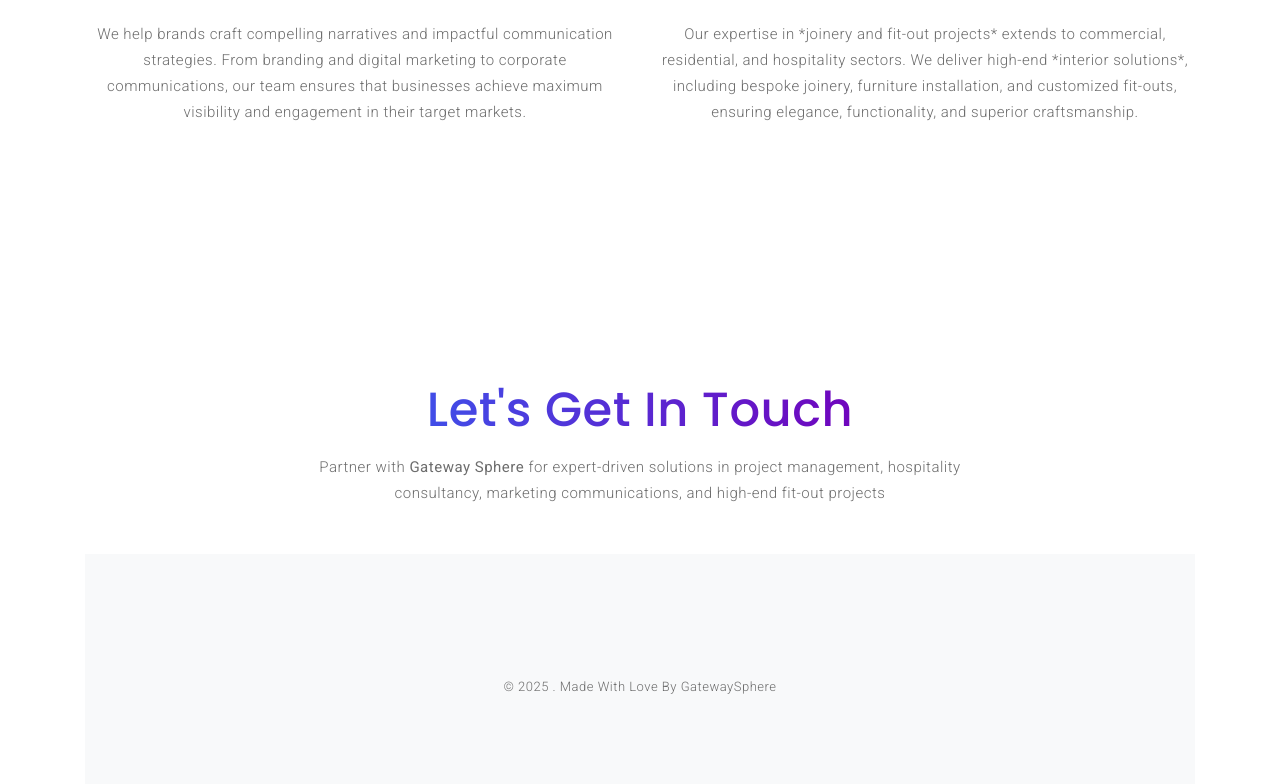
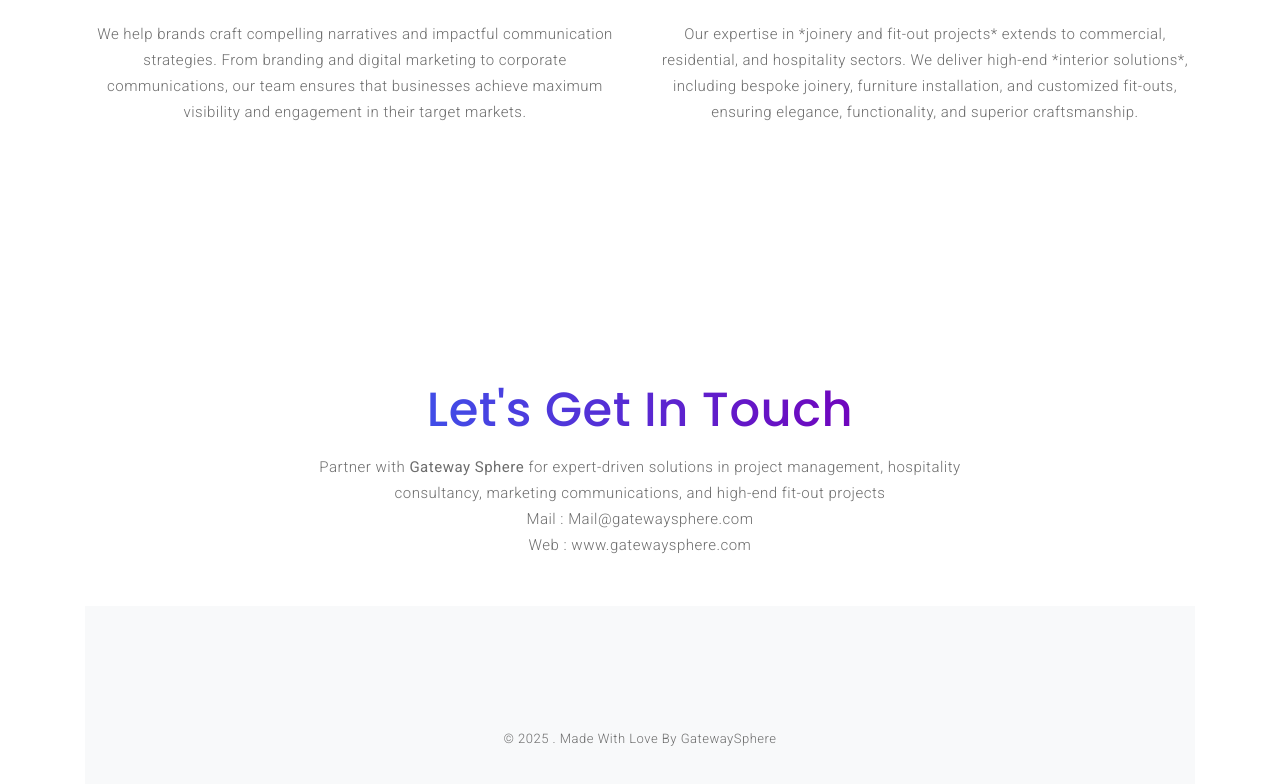
Before and after one commit to rajjayadev/GatewaySphere, a plain HTML site: page index.html in a window 1280 px wide. Shown: the part 1887-2671 px from the top of the page. Drawn offline with Linux system fonts and the light colour scheme.

Commit message:
Update index.html

```diff
--- a/index.html
+++ b/index.html
@@ -419,6 +419,8 @@
                     <h6 class="mb-3"></h6>
                     <h2 class="gradient-text1 mb-3">Let's Get In Touch</h2>
                     <p>Partner with <b>Gateway Sphere </b>for expert-driven solutions in project management, hospitality consultancy, marketing communications, and high-end fit-out projects </p>
+               <p>Mail : Mail@gatewaysphere.com <br>
+Web : www.gatewaysphere.com</p>
                 </div>
             </div>
         </div>
```
